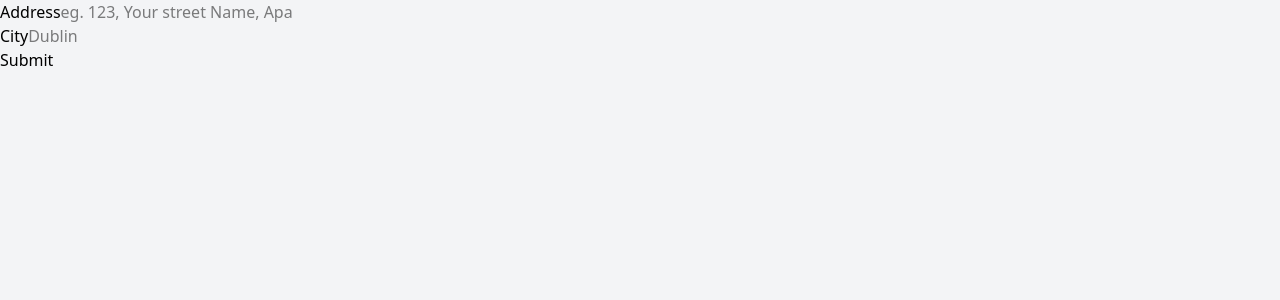
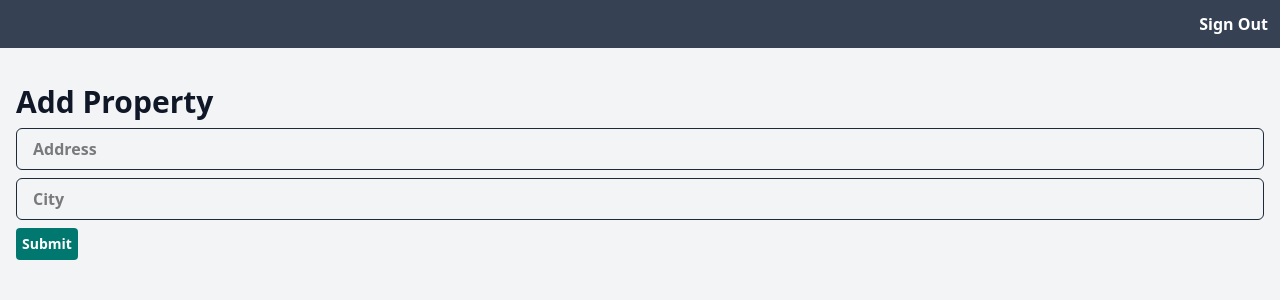
Before and after one commit to mcelroa/rent-review-app, a React (Vite) app in the folder client/: page /add/property in a window 1280 px wide. Shown: the top 300 px of the page. Built offline with nearby package versions, Linux system fonts and the light colour scheme; no server answers; sample sign-in values are in the browser's storage.

Commit message:
+ Added styling to the add property page

```diff
--- a/client/src/App.jsx
+++ b/client/src/App.jsx
@@ -1,20 +1,14 @@
-import { useState, useEffect } from "react";
+import { useState } from "react";
 import SearchBar from "./components/SearchBar";
 import { searchProperties } from "./services/core/properties";
 import PropertyCard from "./components/PropertyCard";
-import { Link } from "react-router-dom";
-import { isAuthenticated, signout } from "./services/auth/requests";
+import Navbar from "./components/Navbar";
 
 const PropertyList = () => {
   const [properties, setProperties] = useState([]);
   const [loading, setLoading] = useState(false);
   const [hasSearched, setHasSearched] = useState(false);
   const [error, setError] = useState("");
-  const [isAuth, setIsAuth] = useState(!!isAuthenticated());
-
-  useEffect(() => {
-    setIsAuth(!!isAuthenticated()); // Update auth state on component mount
-  }, []);
 
   const handleSearch = async (query) => {
     setError("");
@@ -31,36 +25,7 @@ const PropertyList = () => {
 
   return (
     <>
-      <div className="bg-gray-700 p-3">
-        {isAuth && (
-          <button
-            className="text-white font-semibold hover:cursor-pointer hover:text-gray-300"
-            onClick={() =>
-              signout(() => {
-                setIsAuth(false); // Update state to trigger re-render
-              })
-            }
-          >
-            Sign Out
-          </button>
-        )}
-        {!isAuth && (
-          <div>
-            <Link
-              className="text-white font-semibold hover:cursor-pointer hover:text-gray-300 mr-2"
-              to="/signin"
-            >
-              Sign In
-            </Link>
-            <Link
-              className="text-teal-400 font-semibold hover:cursor-pointer hover:text-teal-300"
-              to="/signup"
-            >
-              Sign Up
-            </Link>
-          </div>
-        )}
-      </div>
+      <Navbar />
       <div className="p-10">
         <div className="text-center">
           <h2 className="text-gray-900 text-4xl font-bold mb-4">
--- /dev/null
+++ b/client/src/components/Navbar.jsx
@@ -0,0 +1,53 @@
+import { useState } from "react";
+import { isAuthenticated } from "../services/auth/requests";
+import { Link } from "react-router-dom";
+import { signout } from "../services/auth/requests";
+
+const Navbar = ({ showAddProperty = true }) => {
+  const [isAuth, setIsAuth] = useState(!!isAuthenticated());
+
+  return (
+    <div className="bg-gray-700 p-3">
+      {isAuth && (
+        <div className="text-right">
+          {showAddProperty && (
+            <Link
+              className="text-teal-400 font-semibold hover:cursor-pointer hover:text-teal-300 mr-2"
+              to="/add/property"
+            >
+              Add Property
+            </Link>
+          )}
+          <button
+            className="text-white font-semibold hover:cursor-pointer hover:text-gray-300"
+            onClick={() =>
+              signout(() => {
+                setIsAuth(false);
+              })
+            }
+          >
+            Sign Out
+          </button>
+        </div>
+      )}
+      {!isAuth && (
+        <div className="text-right">
+          <Link
+            className="text-white font-semibold hover:cursor-pointer hover:text-gray-300 mr-2"
+            to="/signin"
+          >
+            Sign In
+          </Link>
+          <Link
+            className="text-teal-400 font-semibold hover:cursor-pointer hover:text-teal-300"
+            to="/signup"
+          >
+            Sign Up
+          </Link>
+        </div>
+      )}
+    </div>
+  );
+};
+
+export default Navbar;
--- a/client/src/pages/core/AddProperty.jsx
+++ b/client/src/pages/core/AddProperty.jsx
@@ -1,6 +1,8 @@
 import { useState } from "react";
 import { isAuthenticated } from "../../services/auth/requests";
 import { createProperty } from "../../services/core/properties";
+import { Link } from "react-router-dom";
+import Navbar from "../../components/Navbar";
 
 const AddProperty = () => {
   const [values, setValues] = useState({
@@ -9,6 +11,8 @@ const AddProperty = () => {
     error: "",
     success: false,
   });
+
+  const [newPropertyId, setNewPropertyId] = useState("");
 
   const { address, city, error, success } = values;
   const { user, token } = isAuthenticated();
@@ -26,6 +30,7 @@ const AddProperty = () => {
       if (response.error) {
         setValues({ ...values, error: response.error, success: false });
       } else {
+        setNewPropertyId(response._id);
         setValues({
           address: "",
           city: "",
@@ -45,25 +50,30 @@ const AddProperty = () => {
   const addPropertyForm = () => {
     return (
       <form>
+        <h3 className="text-gray-900 font-bold text-3xl mb-2">Add Property</h3>
         <div>
-          <label>Address</label>
           <input
+            className="w-full px-4 py-2 pr-10 border border-gray-800 rounded-md font-semibold mb-2"
             type="text"
-            placeholder="eg. 123, Your street Name, Apartment No., etc..."
+            placeholder="Address"
             value={address}
             onChange={handleChange("address")}
           />
         </div>
         <div>
-          <label>City</label>
           <input
+            className="w-full px-4 py-2 pr-10 border border-gray-800 rounded-md font-semibold"
             type="text"
-            placeholder="Dublin"
+            placeholder="City"
             value={city}
             onChange={handleChange("city")}
           />
         </div>
-        <button type="submit" onClick={handleSubmit}>
+        <button
+          className="hover:cursor-pointer bg-teal-700 text-white font-semibold text-sm rounded-sm p-1.5 mt-2 hover:bg-teal-600 mr-1"
+          type="submit"
+          onClick={handleSubmit}
+        >
           Submit
         </button>
       </form>
@@ -71,11 +81,29 @@ const AddProperty = () => {
   };
 
   return (
-    <div>
-      {success && <span>Property added successfully</span>}
-      {!success && <span>{error}</span>}
-      {addPropertyForm()}
-    </div>
+    <>
+      <Navbar showAddProperty={false} />
+      <div className="p-4">
+        {success && (
+          <div className="text-gray-900 font-semibold mb-5 text-center">
+            Property added successfully <br />
+            Add Reviews to it{" "}
+            <Link
+              to={`/property/${newPropertyId}`}
+              className="text-teal-600 underline"
+            >
+              here
+            </Link>
+          </div>
+        )}
+        {!success && (
+          <div className="text-teal-700 font-semibold mb-5 text-center">
+            {error}
+          </div>
+        )}
+        {addPropertyForm()}
+      </div>
+    </>
   );
 };
 
--- a/client/src/pages/core/AddReview.jsx
+++ b/client/src/pages/core/AddReview.jsx
@@ -2,6 +2,7 @@ import { useState } from "react";
 import { isAuthenticated } from "../../services/auth/requests";
 import { createReview } from "../../services/core/reviews";
 import { Link, useParams } from "react-router-dom";
+import Navbar from "../../components/Navbar";
 
 const AddReview = () => {
   const { propertyId } = useParams();
@@ -91,7 +92,7 @@ const AddReview = () => {
         </button>
         <Link
           to={`/property/${propertyId}`}
-          className="bg-gray-900 hover:bg-gray-700 p-1.5 text-white rounded-sm text-sm"
+          className="bg-gray-900 hover:bg-gray-700 p-1.5 text-white rounded-sm text-sm font-semibold"
         >
           Back to reviews
         </Link>
@@ -100,6 +101,8 @@ const AddReview = () => {
   };
 
   return (
+    <>
+      <Navbar />
       <div className="p-4">
         {AddReviewForm()}
         {success && (
@@ -111,6 +114,7 @@ const AddReview = () => {
           <span className="text-red-500 text-xl font-semibold">{error}</span>
         )}
       </div>
+    </>
   );
 };
 
--- a/client/src/pages/core/PropertyDetails.jsx
+++ b/client/src/pages/core/PropertyDetails.jsx
@@ -4,6 +4,7 @@ import { getSingleProperty } from "../../services/core/properties";
 import { deleteReview, getReviews } from "../../services/core/reviews";
 import { isAuthenticated } from "../../services/auth/requests";
 import ReviewCard from "../../components/ReviewCard";
+import Navbar from "../../components/Navbar";
 
 const PropertyDetails = () => {
   const { propertyId } = useParams();
@@ -61,6 +62,7 @@ const PropertyDetails = () => {
 
   return (
     <div>
+      <Navbar />
       {property && (
         <div className="p-4">
           <h1 className="text-gray-900 text-2xl font-bold">
```
Lines whose indentation alone changed are shown as unchanged.
